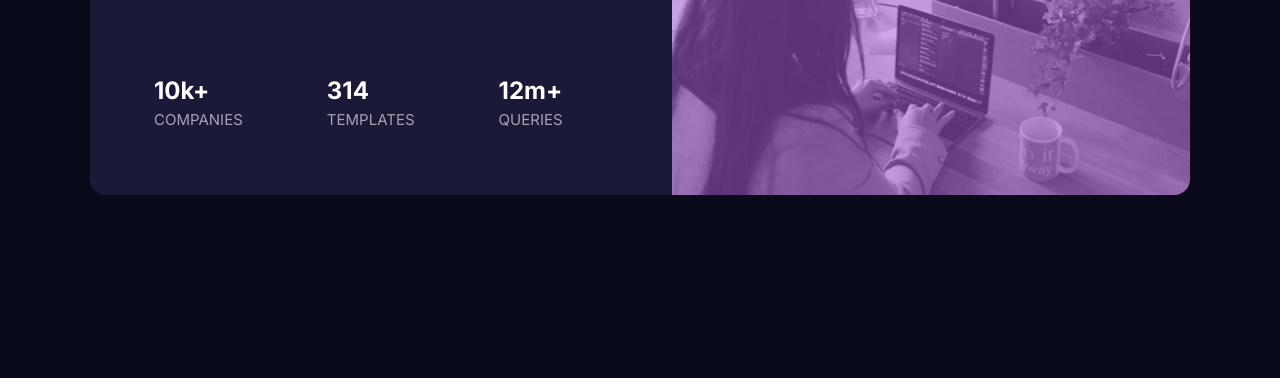
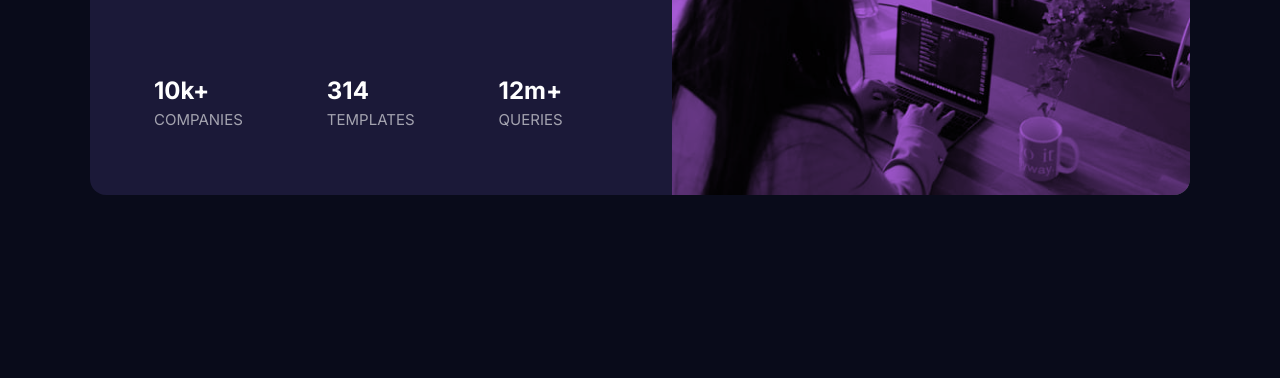
Before and after one commit to Sifanfiseha/stats-preview-card-component, a plain HTML site: page index.html in a window 1280 px wide. Shown: the part 422-800 px from the top of the page. Drawn offline with Linux system fonts and the light colour scheme.

Commit message:
fixed the overlay

```diff
--- a/style/style.css
+++ b/style/style.css
@@ -65,7 +65,8 @@ p {
   bottom: 0;
   left: 0;
   right: 0;
-  background-color: var(--Soft-violet-bg);
+  background-color: var(--Soft-violet);
+  mix-blend-mode: multiply;
 }
 .stats {
   display: flex;
```
